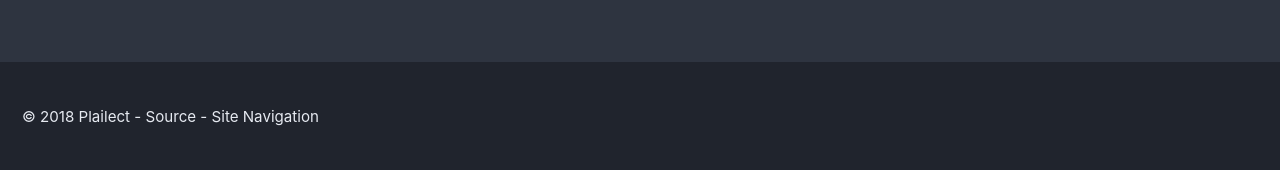
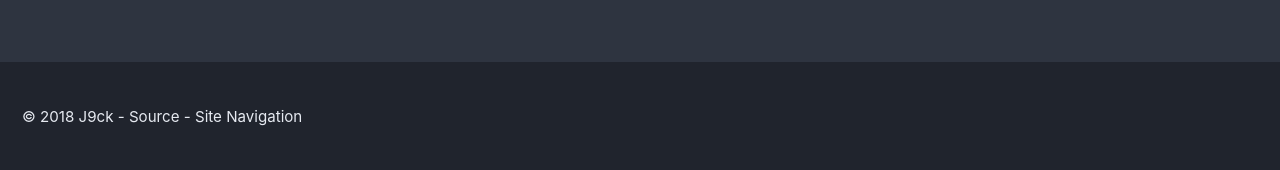
Before and after one commit to jacc/JBGuide, a Jekyll site: the page built from _pages/en_US/home.txt, in a window 1280 px wide. Shown: the part 2091-2261 px from the top of the page. Built offline with Jekyll 4.4.1, drawn with Linux system fonts in a browser that asks for light colours; part of the change alters nothing that is shown.

Commit message:
config stuff

```diff
--- a/_config.yml
+++ b/_config.yml
@@ -11,14 +11,14 @@ minimal_mistakes_skin    : "nord"
 
 # Site Settings
 locale                   : "en-US"
-title                    : "3DS devGuide"
+title                    : "iOS 11 JB Guide"
 title_separator          : "-"
-name                     : "Plailect"
-description              : "Full sighax CFW devGuide"
+name                     : "J9ck"
+description              : "Full iOS 11 jailbreak"
 url                      : "https://dev.3ds.guide" # the base hostname & protocol for your site e.g. "https://mmistakes.github.io"
 enforce_ssl              : "dev.3ds.guide"
 baseurl                  : # the subpath of your site, e.g. "/blog"
-repository               : "Plailect/devGuide" # GitHub username/repo-name e.g. "mmistakes/minimal-mistakes"
+repository               : "jacc/JBGuide" # GitHub username/repo-name e.g. "mmistakes/minimal-mistakes"
 teaser                   : # filename of teaser fallback teaser image placed in /images/, .e.g. "500x300.png"
 breadcrumbs              : # true, false (default)
 words_per_minute         : 200
```
